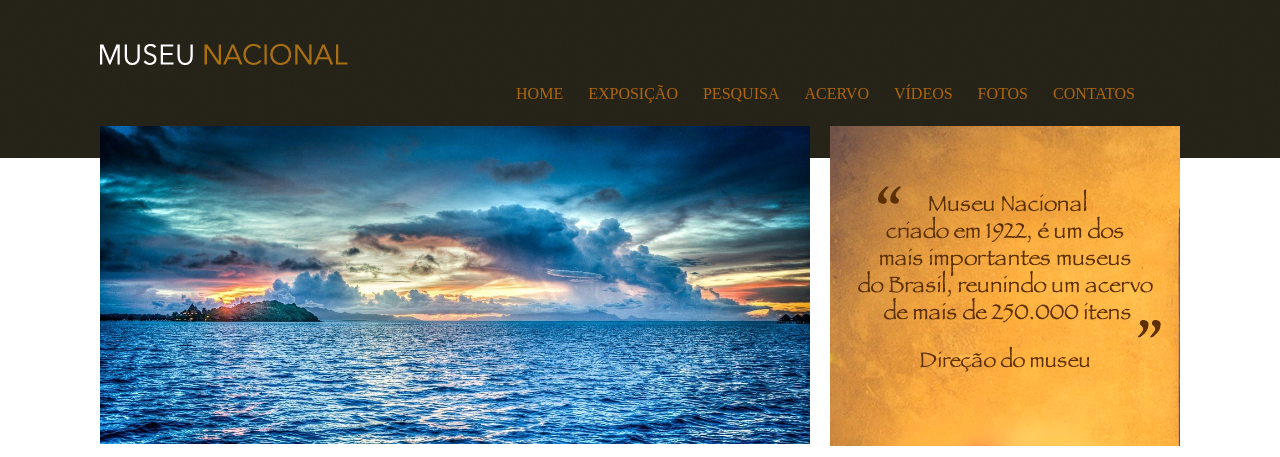
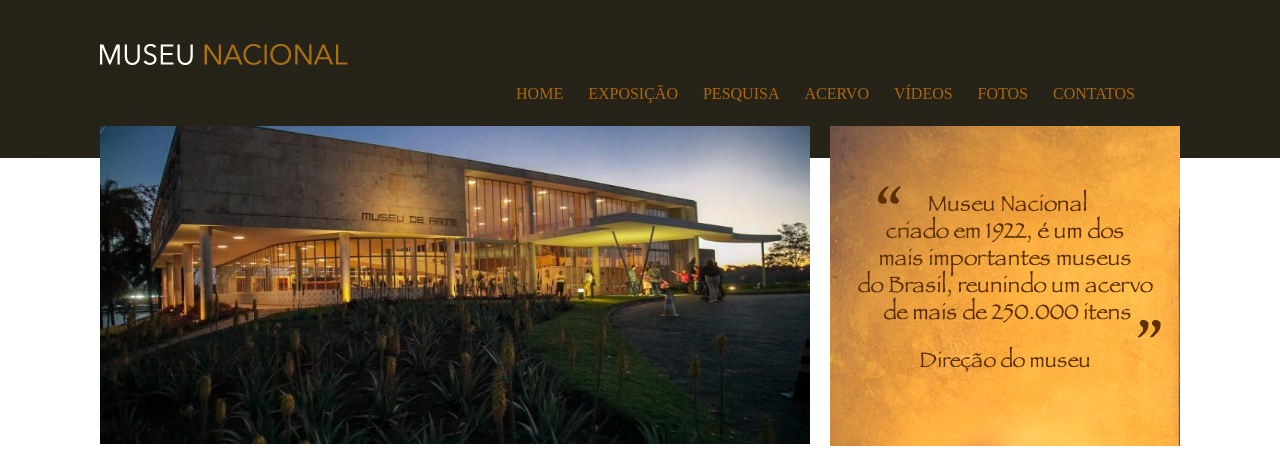
Before and after one commit to RICKSILVER810/Site-Museu-Nacional, a plain HTML site: page MUSEU NACIONAL/Projeto_site-Museu/index.html in a window 1280 px wide. Shown: the top 457 px of the page. Drawn offline with Linux system fonts and the light colour scheme.

Commit message:
substituição na index
substituir fofo home

```diff
--- a/MUSEU NACIONAL/Projeto_site-Museu/index.html
+++ b/MUSEU NACIONAL/Projeto_site-Museu/index.html
@@ -34,7 +34,7 @@
 
 			<div id="conteudo"><!--inicio............conteudo-->
 				<section id="capa">
-					<img src="imagem12.jpg" width="710" height="318">
+					<img src="mapc-glenio-campregher.jpg" width="710" height="318">
 
 				</section>
 
```
Also changed, not shown: MUSEU NACIONAL/Projeto_site-Museu/mapc-glenio-campregher.jpg (added).
